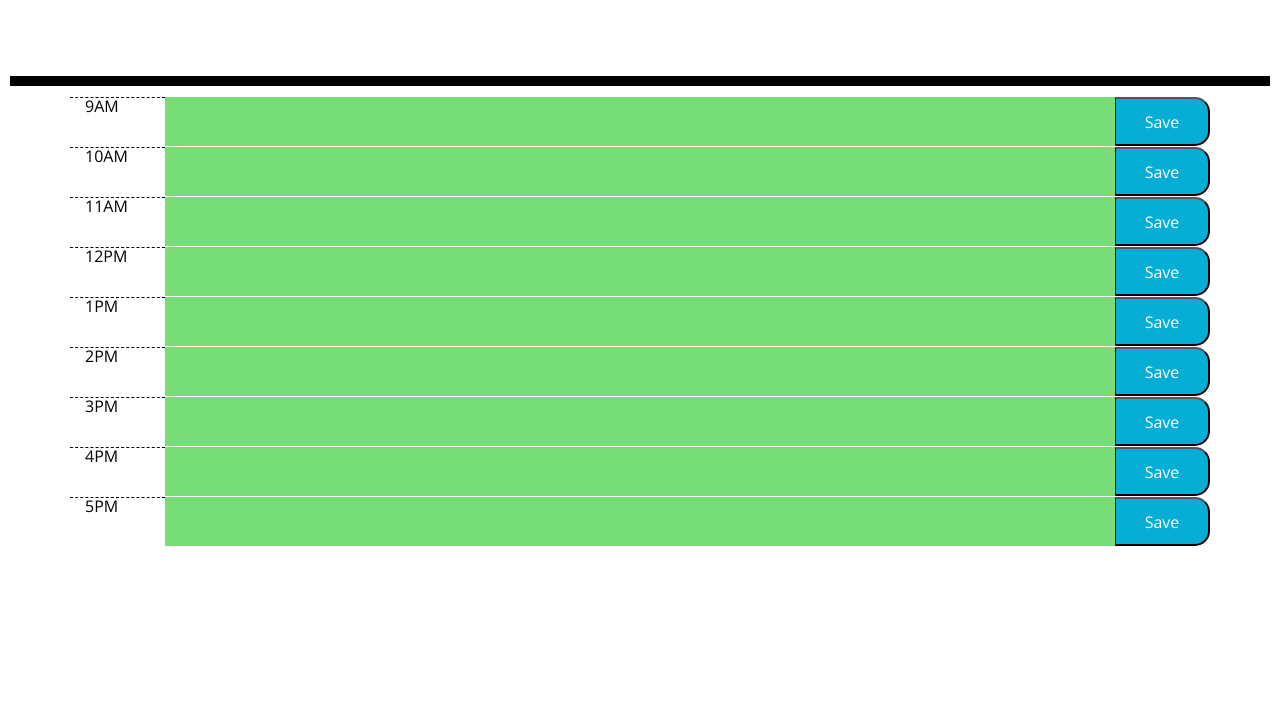
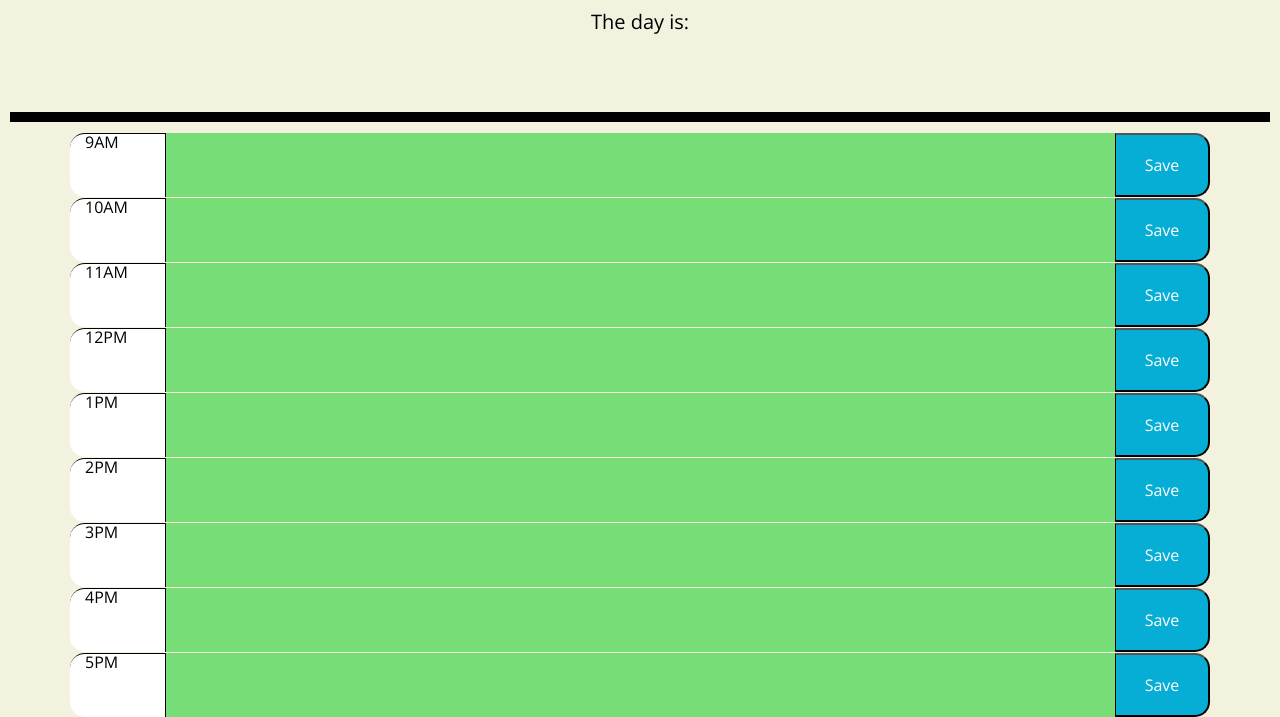
Before and after one commit to zst199394/My_calendar_scheduler_web, a plain HTML site: page Develop/index.html in a window 1280 px wide. Shown: the part 192-909 px from the top of the page. Before the commit the page ends 800 px from the top, so only its background shows below. Drawn offline with nearby package versions, Linux system fonts and the light colour scheme.

Commit message:
change click

```diff
--- a/Develop/index.html
+++ b/Develop/index.html
@@ -26,7 +26,7 @@
     <header class="jumbotron">
       <h1 class="display-3">Work Day Scheduler</h1>
       <p class="lead">A simple calendar app for scheduling your work day</p>
-      <p id="currentDay" class="lead"></p><!--???????-->
+      <p id="currentDay" class="lead">The day is:</p>            <!--???????-->
     </header>
     <div class="container">
       <!-- Timeblocks go here -->
@@ -39,12 +39,13 @@
 
     <script src="https://cdnjs.cloudflare.com/ajax/libs/jquery/3.2.1/jquery.min.js"></script>
     <script src="https://cdnjs.cloudflare.com/ajax/libs/moment.js/2.24.0/moment.min.js"></script>
+    <script src="https://momentjs.com/"></script>
     <script  type="text/javascript">
      // Initial array of time --
     var time =["9AM","10AM","11AM","12PM","1PM","2PM","3PM","4PM","5PM"];
 
     // Function for making div for each time block
-    // function renderTime() {
+    // function renderTime() {                             ???????????
     // Deleting the time prior to adding new movies
     // (this is necessary otherwise we will have repeat hours)
     $(".container").empty();
@@ -58,26 +59,35 @@
       a.attr("id",time[i]);
       $(".container").append(a);
       var timeName = a.attr("id");
+      console.log("i=",i);
       console.log(timeName);
     var b = $("<div>");
       b.addClass("col-1 hour");
       b.text(time[i]);
-      console.log("i=",i);
       //  $("#" +timeName).append(b);
-    var c = $("<div>");
+    var c = $("<textarea>");
       c.addClass("col-10 future");
+      c.attr("id","text" +i);
       // $("#" +timeName).append(c);
     var d = $("<button>");
       d.addClass("col-1 saveBtn");
       d.text("Save");
+      d.attr("id","btn" +i);
      $("#" +timeName).append(b,c,d);
+  }
 
+    // funtion savePlan(){
+    //   localStorage.setItem("planText", JSON.stringfy(planText));
 
+    // }
+    $(".saveBtn").on("click", function(event){
+     console.log(this.id);
+      event.preventDefault();
+      var planText = $(textarea).val().trim();
+      savePlan();  // ??????????????
 
+    });
 
-  }
-    // }
-    // renderTime();
 
     </script>
   </body>
--- a/Develop/style.css
+++ b/Develop/style.css
@@ -1,4 +1,5 @@
 body {
+  background-color: #f2f2df;
   font-family: 'Open Sans', sans-serif;
   font-size: 16px;
   line-height: 1;
@@ -33,14 +34,16 @@ textarea{
 
 .row {
   white-space: pre-wrap;
-  height: 50px;
-  border-top: 1px solid white;
+  height: 65px;
+  border-top: 1px solid #f2f2df;
 }
 
 .hour {
   background-color: #ffffff;
   color: #000000;
-  border-top: 1px dashed #000000;
+  border-top: 1px solid #000000;
+  border-top-left-radius: 15px;
+  border-bottom-left-radius: 15px;
 }
 
 .past {
```
